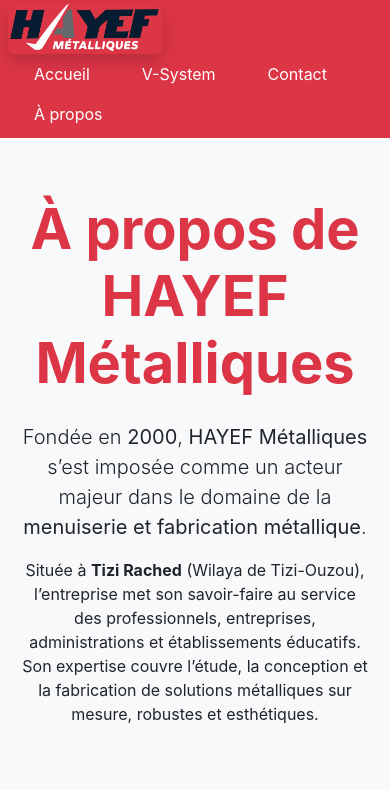
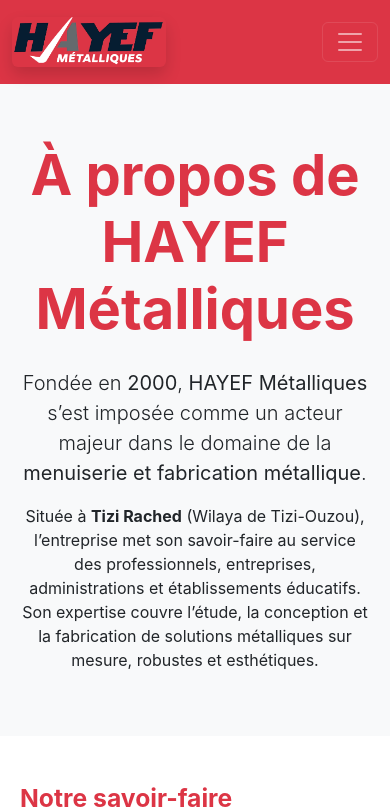
Before and after one commit to HocineBouss/hayef-metalliques, a Symfony app: template templates/apropos/index.html.twig in a window 390 px wide. Shown: the top 812 px of the page. Run offline with Twig, Linux system fonts and the light colour scheme; the template is opened without the code that fills it: most values are stand-ins (such as "Sample title", 1, 10 or a date in 2020); style sheets or scripts are compiled from the project's sources; some libraries are stand-ins or nearby versions.

Commit message:
ajout menu burger sur mobil et tablette

```diff
--- a/templates/base.html.twig
+++ b/templates/base.html.twig
@@ -9,24 +9,36 @@
         rel="stylesheet"
         integrity="sha384-sRIl4kxILFvY47J16cr9ZwB07vP4J8+LH7qKQnuqkuIAvNWLzeN8tE5YBujZqJLB"
         crossorigin="anonymous">
-
   <link rel="stylesheet" href="{{ asset('styles/app.css') }}">
 </head>
 
 <body class="d-flex flex-column min-vh-100">
+
   <!-- HEADER -->
   <header class="bg-danger py-1">
-    <div class="mx-2 d-flex flex-wrap justify-content-between align-items-center">
-      <a href="{{ path('app_home') }}" class="text-decoration-none fs-4 fw-bold">
-        <img src="{{ asset('assets/img/logo.png') }}" alt="logo" class="img-fluid rounded shadow" style="max-height:50px;">
-      </a>
-      <nav class="nav text-white">
-        <a href="{{ path('app_home') }}" class="nav-link text-white">Accueil</a>
-        <a href="{{ path('app_vsystem') }}" class="nav-link text-white">V-System</a>
-        <a href="{{ path('app_contact') }}" class="nav-link text-white">Contact</a>
-        <a href="{{ path('app_apropos') }}" class="nav-link text-white">À propos</a>
-      </nav>
-    </div>
+    <nav class="navbar navbar-expand-lg navbar-dark bg-danger">
+      <div class="container-fluid">
+        <!-- Logo -->
+        <a href="{{ path('app_home') }}" class="navbar-brand d-flex align-items-center">
+          <img src="{{ asset('assets/img/logo.png') }}" alt="logo" class="img-fluid rounded shadow" style="max-height:50px;">
+        </a>
+
+        <!-- Bouton burger -->
+        <button class="navbar-toggler" type="button" data-bs-toggle="collapse" data-bs-target="#navbarMenu" aria-controls="navbarMenu" aria-expanded="false" aria-label="Toggle navigation">
+          <span class="navbar-toggler-icon"></span>
+        </button>
+
+        <!-- Liens -->
+        <div class="collapse navbar-collapse justify-content-end" id="navbarMenu">
+          <ul class="navbar-nav">
+            <li class="nav-item"><a href="{{ path('app_home') }}" class="nav-link text-white">Accueil</a></li>
+            <li class="nav-item"><a href="{{ path('app_vsystem') }}" class="nav-link text-white">V-System</a></li>
+            <li class="nav-item"><a href="{{ path('app_contact') }}" class="nav-link text-white">Contact</a></li>
+            <li class="nav-item"><a href="{{ path('app_apropos') }}" class="nav-link text-white">À propos</a></li>
+          </ul>
+        </div>
+      </div>
+    </nav>
   </header>
 
   <!-- CONTENU PRINCIPAL -->
```
